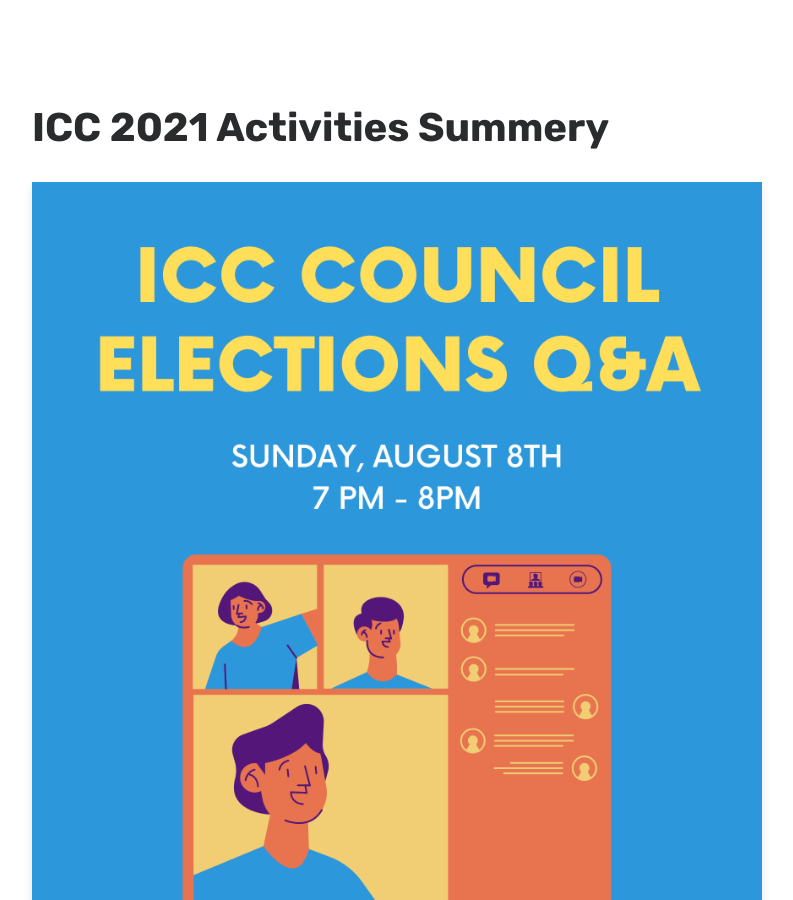
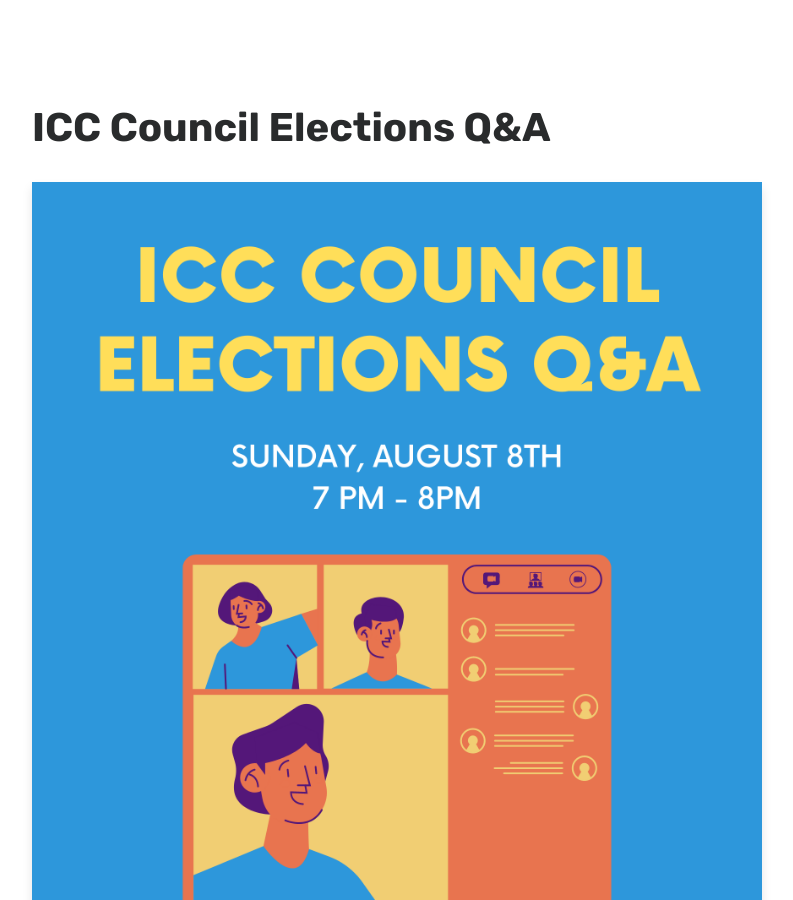
Before and after one commit to irvinecodingclub/irvinecodingclub.github.io, a Jekyll site: the page built from _posts/2021-08-07-council-q-and-a.md, in a window 1280 px wide and 900 px high. Shown: the whole window, without its empty margins (53-846 px from the left). Built offline with Jekyll 4.4.1, drawn with Linux system fonts in a browser that asks for light colours; comment, search, counter and statistics services are not loaded.

Commit message:
new home page

```diff
--- a/_posts/2021-08-07-council-q-and-a.md
+++ b/_posts/2021-08-07-council-q-and-a.md
@@ -1,12 +1,12 @@
 ---
 layout: post
-title:  "ICC 2021 Activities Summery"
+title:  "ICC Council Elections Q&A"
 image: assets/images/icc_council_qA.png
 image2: assets/images/icc_council_qA.png
 permalink: /council-q-and-a
-featured: false
+featured: true
 comments: false
-excerpt: "ICC 2021 University Hill Presentation"
+excerpt: "ICC Council Elections Q&A"
 ---
 
 Join us to meet the ICC Council candidates! Attendance is encouraged because you will be voting on who will run the club. You will also be able to ask questions.
```
Also changed, not shown: _posts/2021-05-21-socal-cyber-cup-2021.md (+1 -1 lines).
